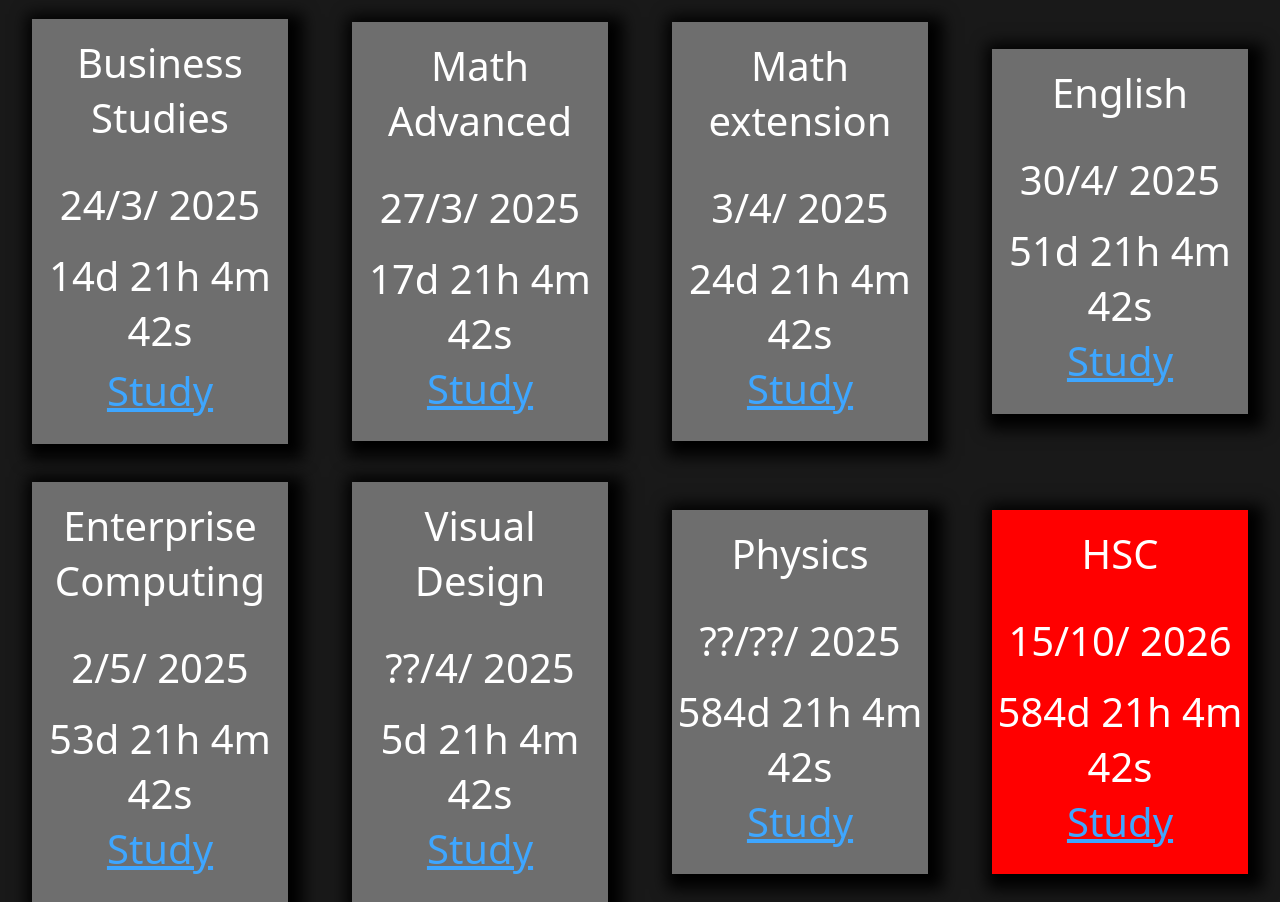
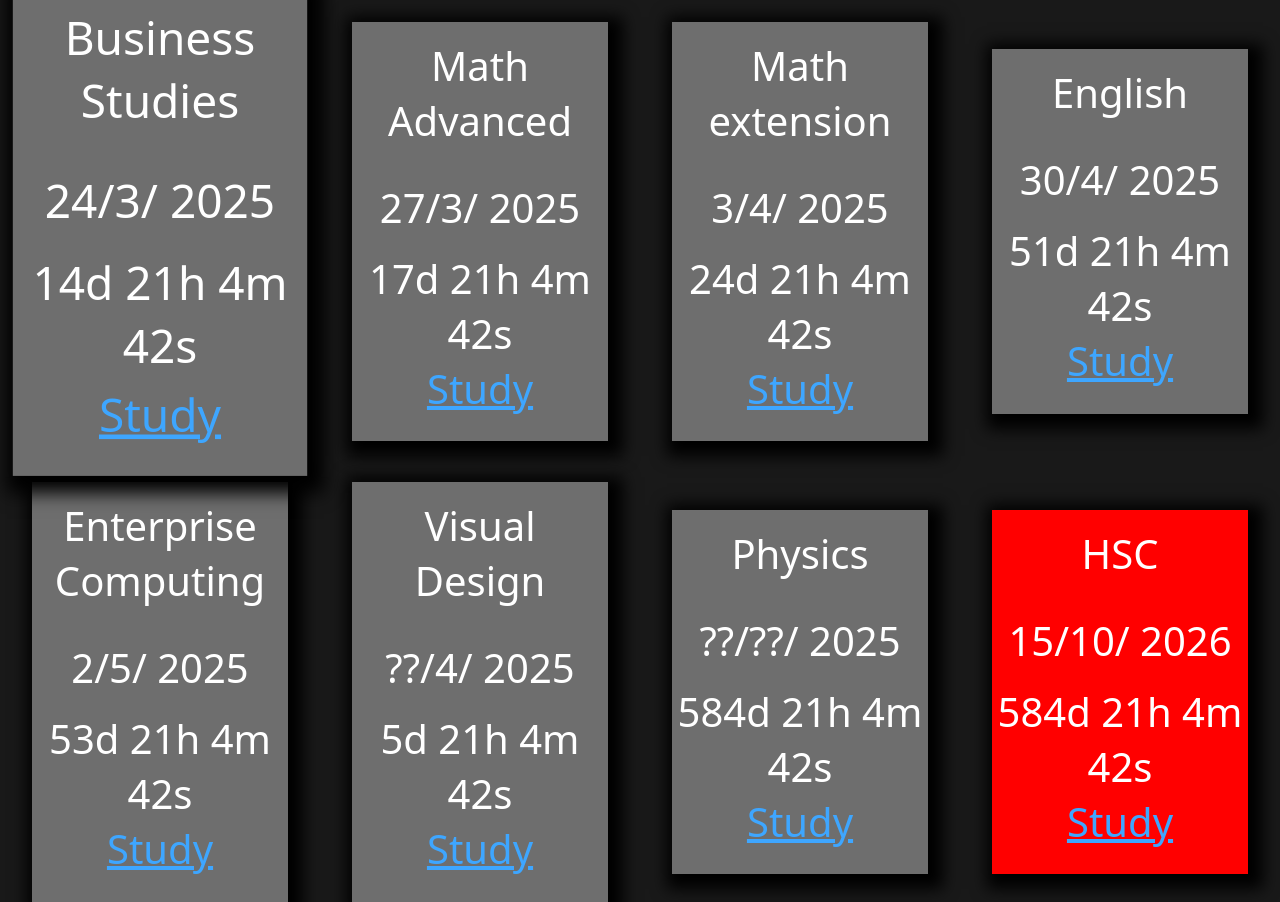
Before and after one commit to Hoang-Son1/examtimer, a plain HTML site: page index.html in a window 1280 px wide. In both pictures the pointer is over the element 160 px from the left and 231 px from the top of the page. Drawn offline with Linux system fonts and the light colour scheme; a web font is replaced by a local one.

Commit message:
Update index.html

```diff
--- a/index.html
+++ b/index.html
@@ -40,6 +40,10 @@
             text-align: center;
             -webkit-box-shadow: 5px 5px 15px 5px #000000;
             box-shadow: 5px 5px 15px 10px #000000;
+            transition: transform 0.5s;
+        }
+        .timer:hover{
+            transform: scale(1.15);
         }
         .hsc{
             background-color: red;
```
